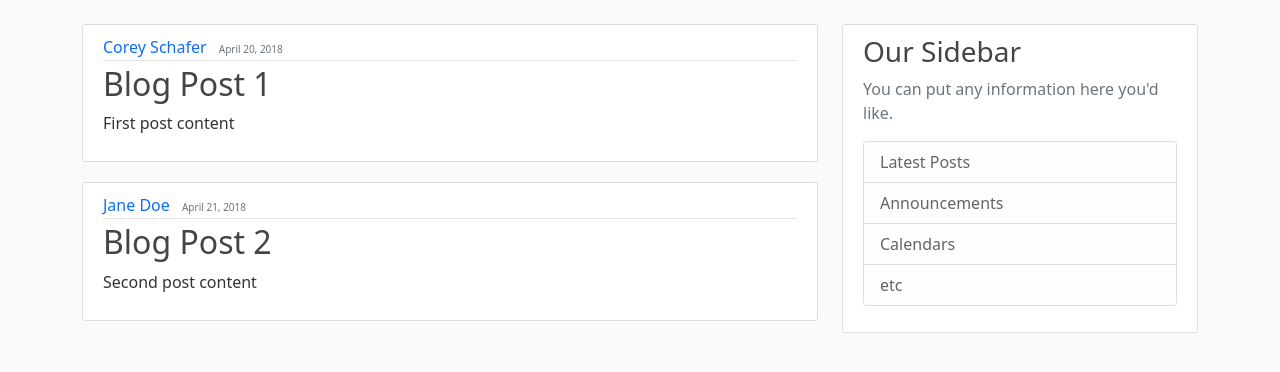
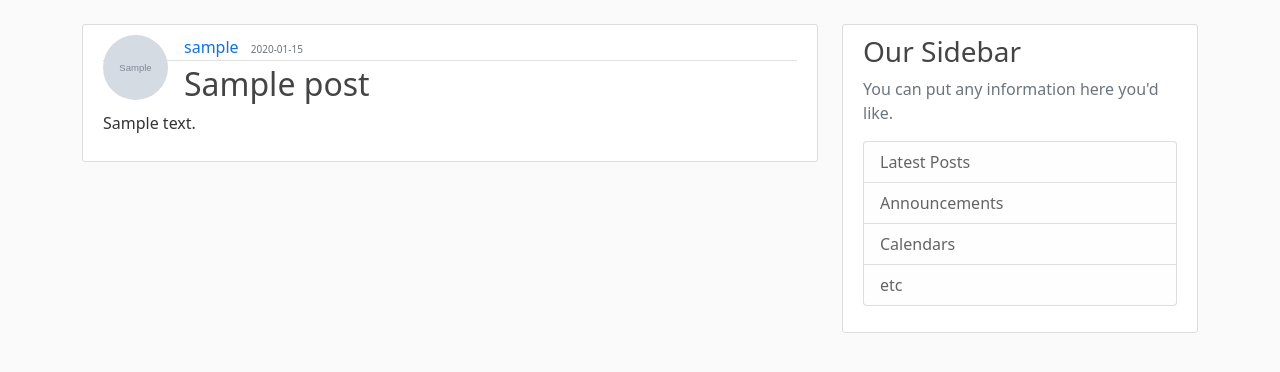
Before and after one commit to xplim/flaskblog-env, a Flask app: page / in a window 1280 px wide. Shown: the part 56-428 px from the top of the page. Run offline with Flask 2, Linux system fonts and the light colour scheme; tables that the repository leaves empty hold one stand-in row (values such as "Sample post"); grey boxes marked "Sample" are stand-in pictures.

Commit message:
Update 'home' page to show actual posts

```diff
--- a/flaskblog/application/routes.py
+++ b/flaskblog/application/routes.py
@@ -9,29 +9,17 @@ from application.forms import (
     UpdateAccountForm,
 )
 from application.models import Post, User
-from application.utils import remove_image, save_image
-
-
-posts = [
-    {
-        "author": "Corey Schafer",
-        "title": "Blog Post 1",
-        "content": "First post content",
-        "date_posted": "April 20, 2018",
-    },
-    {
-        "author": "Jane Doe",
-        "title": "Blog Post 2",
-        "content": "Second post content",
-        "date_posted": "April 21, 2018",
-    },
-]
+from application.utils import remove_image, save_image, url_for_author_image
 
 
 @app.route("/")
 @app.route("/home")
 def home():
-    return render_template("home.html", posts=posts)
+    return render_template(
+        "home.html",
+        posts=Post.query.all(),
+        url_for_author_image=url_for_author_image,
+    )
 
 
 @app.route("/about")
--- a/flaskblog/application/templates/home.html
+++ b/flaskblog/application/templates/home.html
@@ -3,10 +3,14 @@
 {% block content %}
   {% for post in posts %}
     <article class="media content-section">
+      <img
+        class="rounded-circle article-img"
+        src="{{ url_for_author_image(post) }}"
+      >
       <div class="media-body">
         <div class="article-metadata">
-          <a class="me-2" href="#">{{ post.author }}</a>
-          <small class="text-muted">{{ post.date_posted }}</small>
+          <a class="me-2" href="#">{{ post.author.username }}</a>
+          <small class="text-muted">{{ post.date_posted.strftime('%Y-%m-%d') }}</small>
         </div>
         <h2><a class="article-title" href="#">{{ post.title }}</a></h2>
         <p class="article-content">{{ post.content }}</p>
--- a/flaskblog/application/utils.py
+++ b/flaskblog/application/utils.py
@@ -1,5 +1,6 @@
 import os
 import secrets
+from flask import url_for
 from PIL import Image
 
 from application import app
@@ -20,3 +21,7 @@ def save_image(form_image):
     image_resized.thumbnail((125, 125))
     image_resized.save(get_image_path(image_file))
     return image_file
+
+
+def url_for_author_image(post):
+    return url_for("static", filename=f"profile_pics/{post.author.image_file}")
```
